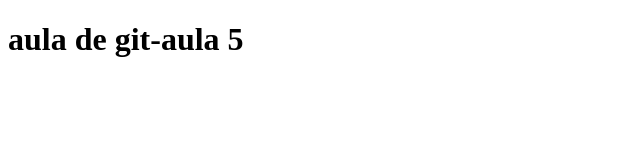
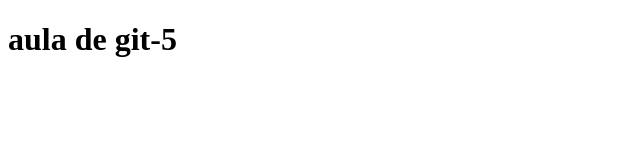
Before and after one commit to jefferson2pereira/aula-cinco-git, a plain HTML site: page index.html in a window 1280 px wide. Shown: the whole page, without its empty margins (0-640 px from the left). Drawn offline with Linux system fonts and the light colour scheme.

Commit message:
alteração no index html

```diff
--- a/index.html
+++ b/index.html
@@ -6,6 +6,6 @@
     <title>aula de git</title>
 </head>
 <body>
-    <h1>aula de git-aula 5</h1>
+    <h1> aula de git-5</h1>
 </body>
 </html>
```
